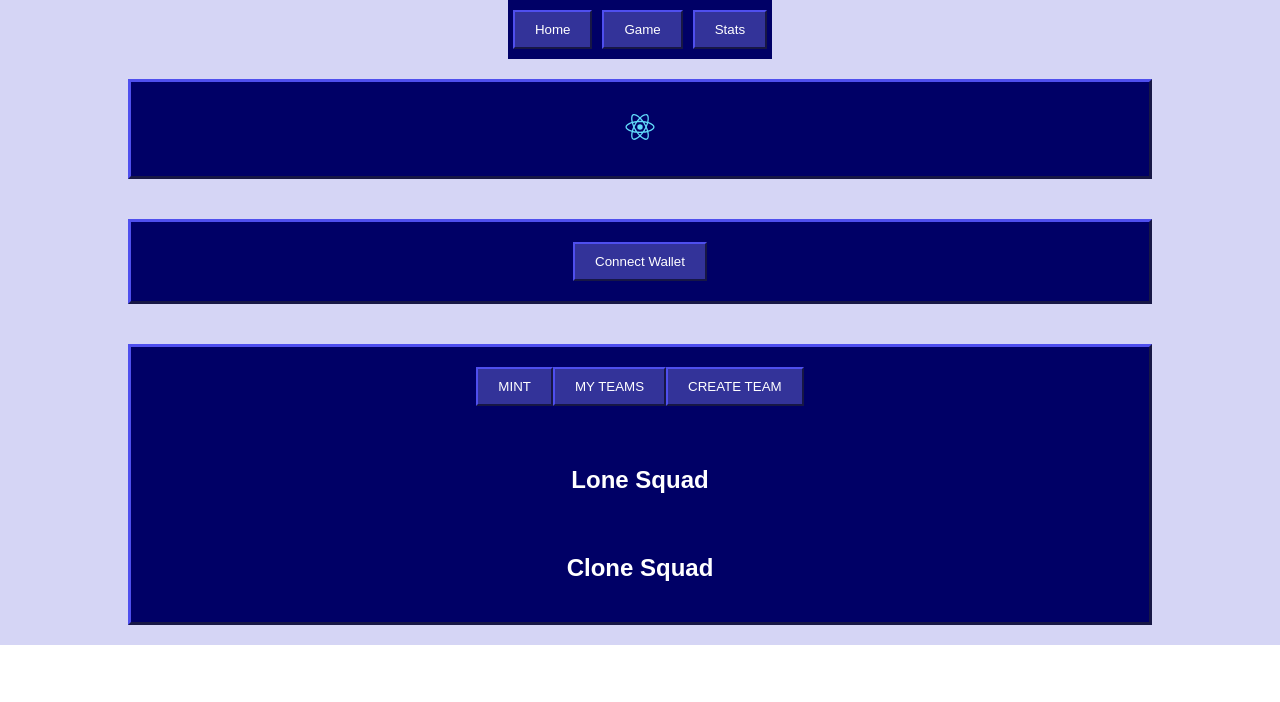
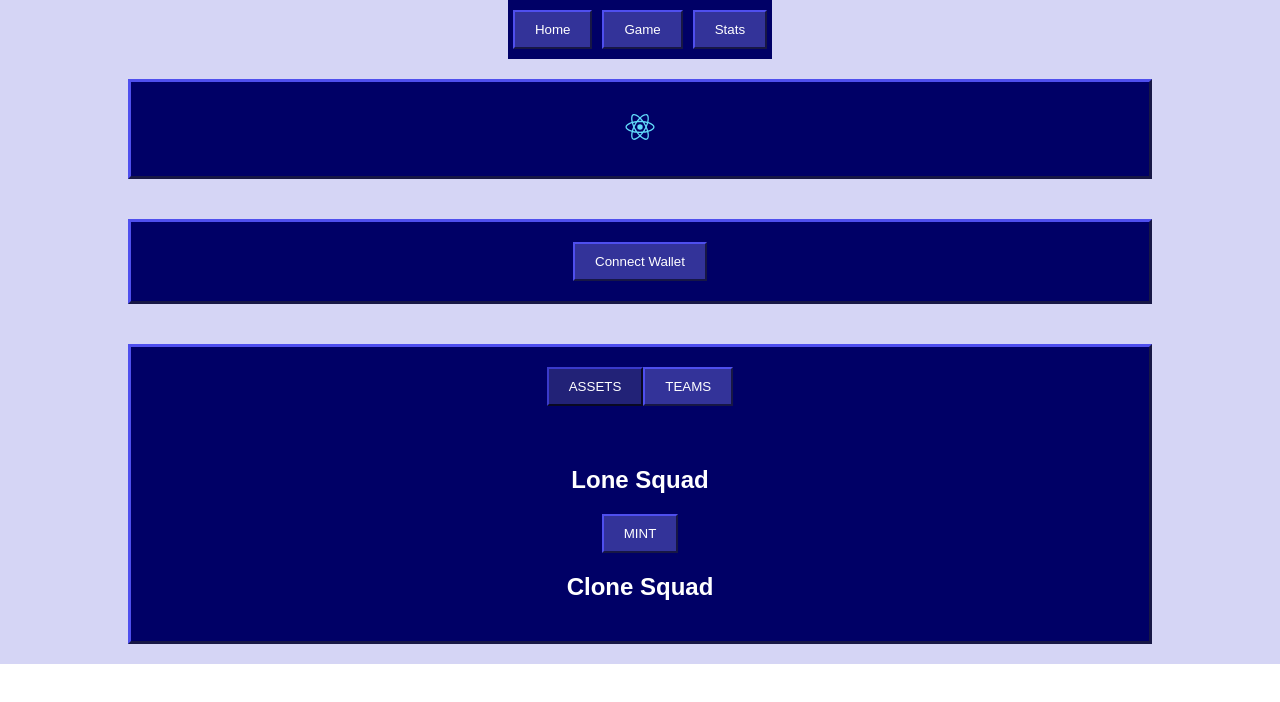
Before and after one commit to presstab/lonesquad_ui, a React (Create React App) app: page / in a window 1280 px wide. Shown: the top 702 px of the page. Built offline with nearby package versions, Linux system fonts and the light colour scheme.

Commit message:
Add team tab with team population

```diff
--- a/src/App.css
+++ b/src/App.css
@@ -42,12 +42,17 @@
   height: 50px; /* Adjust height as needed */
 }
 
-.connect-button, .mint-button, .create-team-button {
+.connect-button, .mint-button, .create-team-button, .tab-button {
   background: #333399;
   border: 2px outset #333399;
   color: white;
   padding: 10px 20px;
   cursor: pointer;
+}
+
+.tab-button-active {
+  background: #222277; /* Darker background for active state */
+  border-color: #222277; /* Matching border color */
 }
 
 .connect-button:hover {
@@ -79,7 +84,7 @@
   gap: 20px; /* Space between items */
 }
 
-.mint-button-container {
+.mint-button-container, .tab-button {
   margin-bottom: 20px; /* Adds some space between the button and the image container */
 }
 
--- a/src/App.js
+++ b/src/App.js
@@ -5,6 +5,11 @@ import { useState, useEffect } from 'react';
 import NFT from './models/nft'
 import nftABI from './nftabi.json';
 import gameABI from './game_abi.json'
+
+const TAB = {
+  Assets: 0,
+  Teams: 1
+}
 
 function App() {
   const [web3, setWeb3] = useState(null);
@@ -19,7 +24,7 @@ function App() {
   const [showCloneSquadApprove, setShowCloneSquadApprove] = useState(false);
   const [showCreateButton, setShowCreateButton] = useState(false);
   const [errorMessage, setErrorMessage] = useState('');
-
+  const [tab, setTab] = useState(TAB.Assets);
 
   const loneSquadAddress = '0xEbd2979d006F70df0Bb013f82141AC530a435484';
   const cloneSquadAddress = '0xc3942bC26A48e5230Cadc2755b65De65b7c8A2fc';
@@ -175,20 +180,22 @@ function App() {
       const game = new web3.eth.Contract(gameABI, gameAddress);
 
       try {
-        const arrTeams = await game.methods.getUserTeams(address).call();
+        const ret = await game.methods.getUserTeams(address).call();
+        const arrTeams = Array.isArray(ret) ? ret : [ret];
         setUserTeams(arrTeams);
         console.log('user teams: ', arrTeams);
+        return arrTeams;
       } catch (error) {
         console.log('error fetching user teams: ', error);
       }
     }
+    return [];
   }
 
   const myTeamsHandler = async() => {
     //Get teams for user
-    await fetchUserTeams(accounts[0]);
-    const arrTeams = userTeams;
-    if (userTeams < 1) {
+    const arrTeams = await fetchUserTeams(accounts[0]);
+    if (arrTeams.length < 1) {
       console.log('less than 1');
       return;
     }
@@ -196,13 +203,36 @@ function App() {
     //Get nft's on that team
     const game = new web3.eth.Contract(gameABI, gameAddress);
     try {
-      const team = await game.methods.getTeam(arrTeams[0]).call();
+      const teamId = arrTeams[0];
+      const team = await game.methods.getTeam(teamId).call();
       console.log('team: ', team);
+
+      //Associate nft's with their team
+      for (let i = 0; i < team.length; i++) {
+        const nftAddress = team[i].addr;
+        const nftId = team[i].id;
+        const ownedMap = (nftAddress === loneSquadAddress ? ownedLoneSquad : ownedCloneSquad);
+
+        const nft = ownedMap.get(nftId);
+        if (!nft) {
+          console.log("failed to find nft in ownedlonesquad: ", nftId);
+        }
+
+        nft.teamId = teamId;
+        console.log('setting id to: ', nft.teamId);
+        ownedMap.set(nft.id, cloneNft(nft));
+        if (nftAddress === loneSquadAddress) {
+          setOwnedLoneSquad(ownedMap);
+        } else if (nftAddress === cloneSquadAddress) {
+          setOwnedCloneSquad(ownedMap);
+        } else {
+          console.log("err: Unknown nft address: ", nftAddress);
+        }
+      }
     } catch (error) {
       console.log('error fetching team map: ', error);
       return;
     }
-
   }
 
   //User has selected nft's and wants to create a team
@@ -292,17 +322,22 @@ function App() {
     return `${address.slice(0, 4)}...${address.slice(-4)}`;
   };
 
+  // Utility function to copy construct new nft
+  const cloneNft = (nft) => {
+    return new NFT(nft.metadata, nft.address, nft.id, nft.isSelected, nft.teamId, nft.isLocked);
+  }
+
   // Utility function to check if any NFT is selected and update the state accordingly
-const checkForSelection = (map) => {
-  return Array.from(map.values()).some(nft => nft.isSelected);
-};
+  const checkForSelection = (map) => {
+    return Array.from(map.values()).some(nft => nft.isSelected);
+  };
 
   const toggleLoneSquadSelect = (index) => {
     const updatedMap = new Map(ownedLoneSquad);
     const nft = updatedMap.get(index);
     if (nft) {
-      const updatedNft = new NFT(nft.metadata, nft.address, nft.id, !nft.isSelected, nft.teamId);
-      updatedMap.set(nft.id, updatedNft);
+      nft.isSelected = !nft.isSelected;
+      updatedMap.set(nft.id, cloneNft(nft));
     }
     setOwnedLoneSquad(updatedMap);
     setShowCreateButton(checkForSelection(updatedMap));
@@ -315,8 +350,8 @@ const checkForSelection = (map) => {
     const updatedMap = new Map(ownedCloneSquad);
     const nft = updatedMap.get(index);
     if (nft) {
-      const updatedNft = new NFT(nft.metadata, nft.address, nft.id, !nft.isSelected, nft.teamId);
-      updatedMap.set(nft.id, updatedNft);
+      nft.isSelected = !nft.isSelected;
+      updatedMap.set(nft.id, cloneNft(nft));
     } else {
       console.log("toggleSelect map does not contain: ", index)
     }
@@ -396,6 +431,129 @@ const checkForSelection = (map) => {
     }
   }
 
+  const showAssetsHandler = () => {
+    setTab(TAB.Assets);
+  }
+
+  const showTeamsHandler = () => {
+    setTab(TAB.Teams);
+  }
+
+  const renderAssets = () => {
+    return (
+      <>
+      <h2 className="lone-squad-title">Lone Squad</h2>
+          {showLoneSquadApprove && (
+            <button className='mint-button' onClick={approveLoneSquadHandler}>APPROVE</button>
+          )}
+        <button className='mint-button' onClick={mintHandler}>MINT</button>
+        {/* Lone Squad NFTs */}
+        <div className='nft-container'>
+          {Array.from(ownedLoneSquad.values()).map((nft, index) => (
+            <div key={index}>
+              {showCheckboxes && (
+                <input
+                  type="checkbox"
+                  checked={nft.isSelected}
+                  onChange={() => toggleLoneSquadSelect(nft.id)}
+                />
+              )}
+              <img src={nft.metadata.image} alt={`NFT ${nft.id}`} className='nft-image' />
+              {nft.teamId !== "" && (<p>Team Id: {String(nft.teamId).substring(0, 4)}</p>)}
+            </div>
+          ))}
+        </div>
+        {/* Clone Squad NFTs */}
+        <h2 className="lone-squad-title">Clone Squad</h2>
+        {showCloneSquadApprove && (
+          <button className='mint-button' onClick={approveCloneSquadHandler}>APPROVE</button>
+        )}
+        <div className='nft-container'>
+          {Array.from(ownedCloneSquad.values()).map((nft, index) => (
+            <div key={index}>
+              {showCheckboxes && (
+                <input
+                  type="checkbox"
+                  checked={nft.isSelected}
+                  onChange={() => toggleCloneSquadSelect(nft.id)}
+                />
+              )}
+              <img src={nft.metadata.image} alt={`NFT ${nft.id}`} className='nft-image' />
+              {nft.teamId !== "" && (<p>Team Id: {String(nft.teamId).substring(0, 4)}</p>)}
+            </div>
+          ))}
+        </div>
+      </>
+    );
+  };
+
+  //Returns array of NFT objects
+  const getTeamMembers = (teamId) => {
+    //Get Lone Squad Member
+    let arrMembers = [];
+    const arrLoneSquad = Array.from(ownedLoneSquad.values());
+    console.log('ownedLoneSquad size ', arrLoneSquad.length);
+    for (let i = 0; i < arrLoneSquad.length; i++) {
+      if (arrLoneSquad[i].teamId != "") {
+        arrMembers.push(arrLoneSquad[i]);
+        break;
+      }
+    }
+    if (!arrMembers.length) {
+      console.log('error: no lone squad team member found for team ', teamId);
+    }
+
+    //Get clone squad members
+    const arrCloneSquad = Array.from(ownedCloneSquad.values());
+    for (let i = 0; i < arrCloneSquad.length; i++) {
+      if (arrCloneSquad[i].teamId === teamId)
+        arrMembers.push(arrCloneSquad[i]);
+    }
+
+    return arrMembers;
+  }
+
+  const renderTeam = (teamId) => {
+    console.log(teamId);
+    const members = getTeamMembers(teamId);
+    return (
+      <>
+      {'Team: ' + String(teamId).substring(0,4)}
+      <div className='nft-container'>
+        {members.map((nft, index) => (
+          <div key={index}>
+          <img src={nft.metadata.image} alt={`NFT ${nft.id}`} className='nft-image' />
+          {nft.teamId !== "" && (<p>Team Id: {String(nft.teamId).substring(0, 4)}</p>)}
+          </div>
+
+        ))}
+      </div>
+
+
+      </>);
+  }
+
+  const renderTeams = () => {
+    // You can extend this to include team-specific content
+    return (
+      <>
+      {console.log("render teams")}
+        <button className='create-team-button' onClick={myTeamsHandler}>MY TEAMS</button>
+        <button className='create-team-button' onClick={createTeamHandler}>CREATE TEAM</button>
+
+        <div className='nft-container'>
+          {userTeams.length && userTeams.map((team) => (
+
+            <div key={team}>
+              {renderTeam(team)}
+            </div>
+          ))}
+        </div>
+      </>
+    );
+  };
+
+
   return (
     <div className="App">
       <nav className="top-menu">
@@ -415,61 +573,16 @@ const checkForSelection = (map) => {
       </div>
 
       <div className="content-box">
-        <div className='mint-button-container'>
-          <button className='mint-button' onClick={mintHandler}>MINT</button>
-          <button className='create-team-button' onClick={myTeamsHandler}>MY TEAMS</button>
-          <button className='create-team-button' onClick={createTeamHandler}>CREATE TEAM</button>
-          {showCheckboxes && showCreateButton && (
-            <button className='create-team-button' onClick={commitCreateTeamHandler}>CREATE</button>
-          )}
+        <div className='tab-button-container'>
+          <button className={`tab-button ${tab === TAB.Assets ? 'tab-button-active' : ''}`} onClick={showAssetsHandler}>ASSETS</button>
+          <button className={`tab-button ${tab === TAB.Teams ? 'tab-button-active' : ''}`} onClick={showTeamsHandler}>TEAMS</button>
         </div>
+
         {errorMessage && <div style={{ color: 'red' }}>{errorMessage}</div>}
         <div className='content-box-nft'>
-          <h2 className="lone-squad-title">Lone Squad</h2>
-          {showLoneSquadApprove && (
-            <button className='mint-button' onClick={approveLoneSquadHandler}>APPROVE</button>
-          )}
-
-          <div className='nft-container'>
-
-          {Array.from(ownedLoneSquad.values()).map((nft, index) => (
-            <div key={index}>
-              {showCheckboxes && (
-                <input
-                  type="checkbox"
-                  checked={nft.isSelected}
-                  onChange={() => toggleLoneSquadSelect(nft.id)}
-                />
-              )}
-              <img src={nft.metadata.image} alt={`NFT ${nft.id}`} className='nft-image' />
-            </div>
-              ))}
+          {tab === TAB.Assets && renderAssets()}
+          {tab === TAB.Teams && renderTeams()}
         </div>
-      </div>
-      <div className='content-box-nft'>
-      <h2 className="lone-squad-title">Clone Squad</h2>
-      {showCloneSquadApprove && (
-        <button className='mint-button' onClick={approveCloneSquadHandler}>APPROVE</button>
-      )}
-        <div className='nft-container'>
-            {Array.from(ownedCloneSquad.values()).map((nft, index) => (
-              <div key={index}>
-                {showCheckboxes && (
-                  <input
-                    type="checkbox"
-                    checked={nft.isSelected}
-                    onChange={() => toggleCloneSquadSelect(nft.id)}
-                  />
-                )}
-                <img src={nft.metadata.image} alt={`NFT ${nft.id}`} className='nft-image' />
-              </div>
-            ))
-
-            }
-        </div>
-      </div>
-
-
       </div>
     </div>
   );
--- a/src/models/nft.js
+++ b/src/models/nft.js
@@ -1,10 +1,11 @@
 class NFT {
-    constructor(metadata, address, id, isSelected = false, teamId = "") {
+    constructor(metadata, address, id, isSelected = false, teamId = "", isLocked = false) {
       this.metadata = metadata;
       this.address = address;
       this.id = id;
       this.isSelected = isSelected;
       this.teamId = teamId;
+      this.isLocked = isLocked;
     }
 
     displayInfo() {
```
Also changed, not shown: contract_info.txt.
